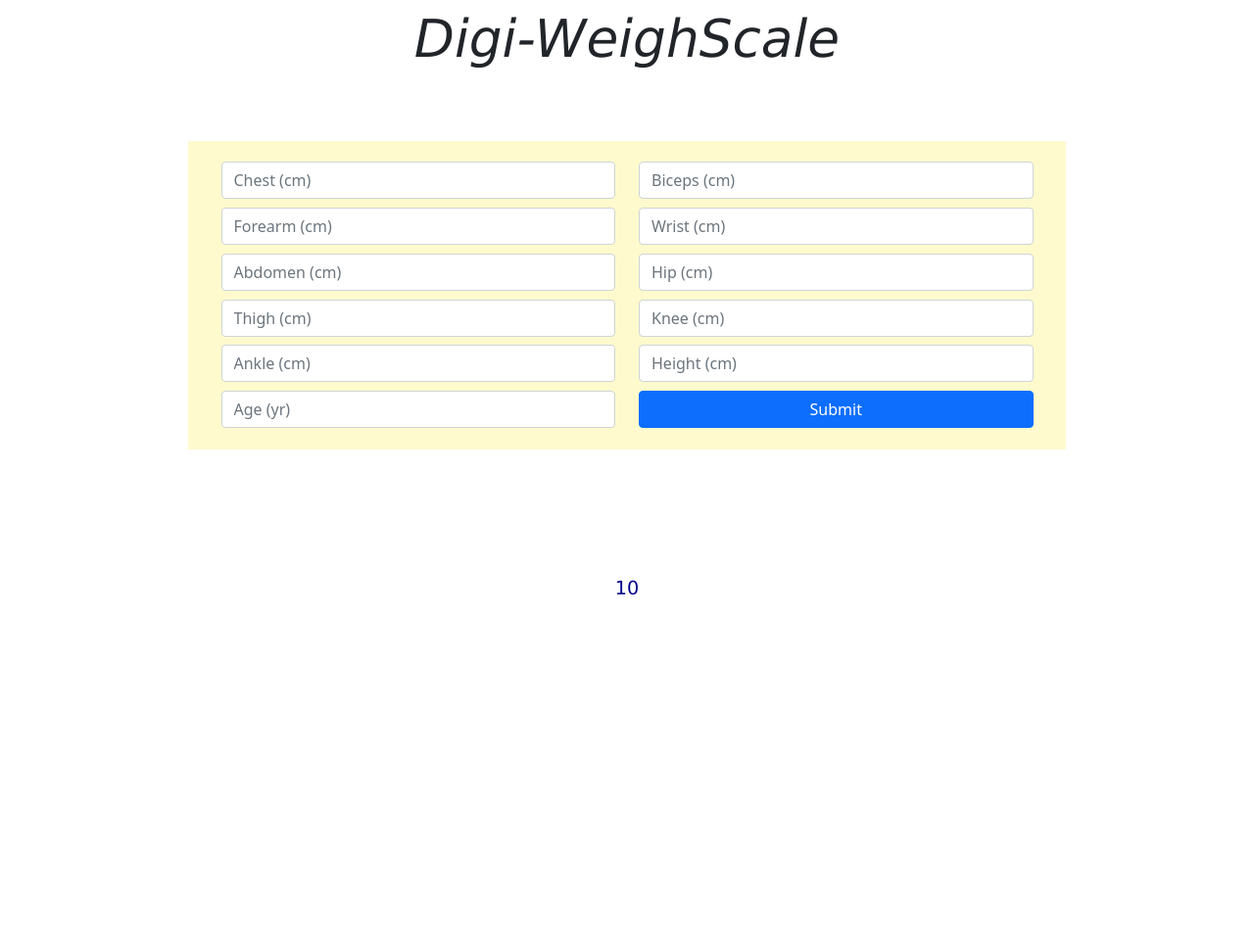
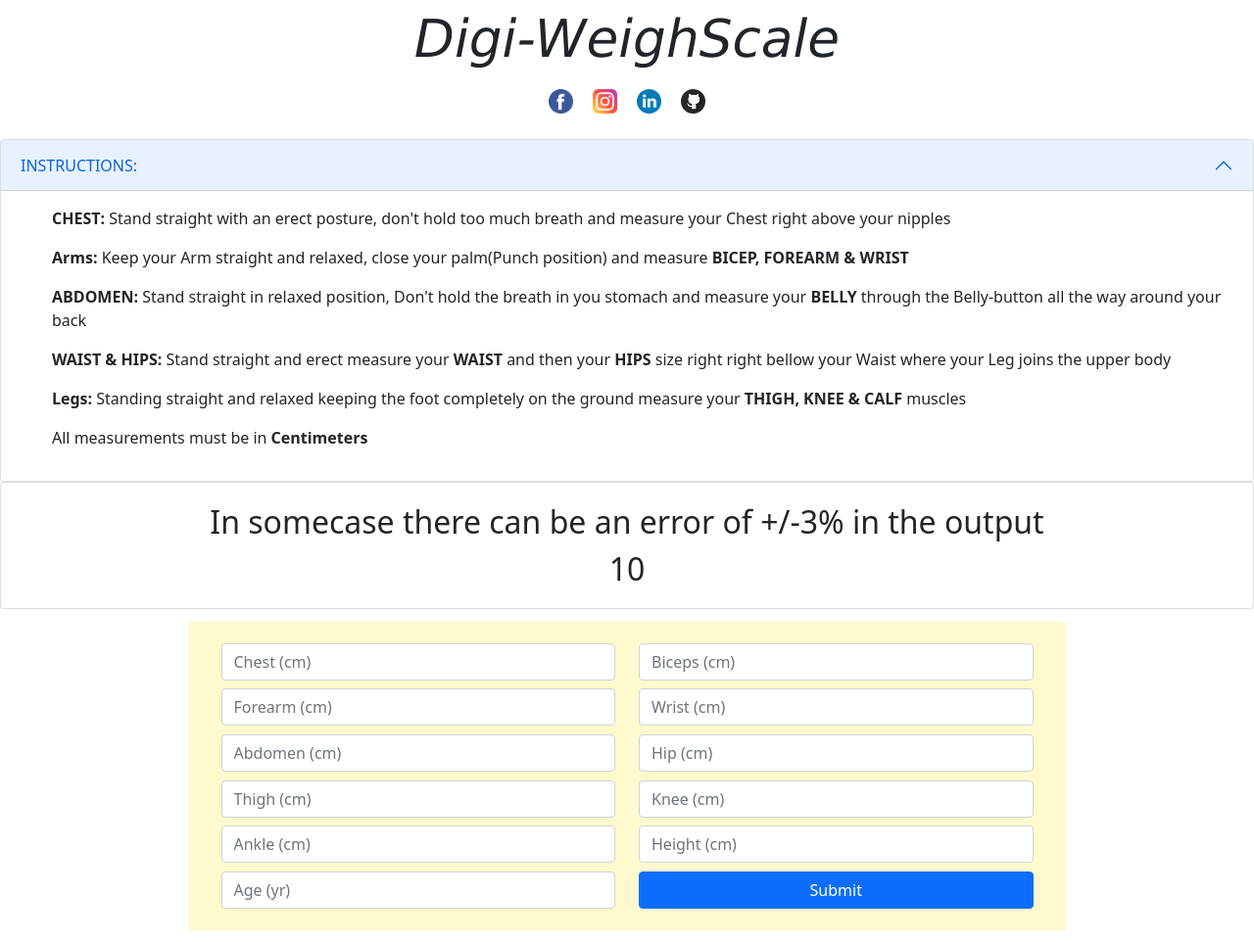
Before and after one commit to infoyashpanchal/Digi_WeighScale, a Django app: template Digi_WeighScale/Digi_App/templates/base.html in a window 1280 px wide. Shown: the whole page at 98% size. Before the commit the page ends 608 px from the top, so only its background shows below. Run offline with Django 3.2, Linux system fonts and the light colour scheme; the template is opened without the code that fills it: most values are stand-ins (such as "Sample title", 1, 10 or a date in 2020).

Commit message:
Instructions added

```diff
--- a/Digi_WeighScale/Digi_App/templates/base.html
+++ b/Digi_WeighScale/Digi_App/templates/base.html
@@ -1,4 +1,5 @@
 <!DOCTYPE html>
+{% load static %}
 <html lang="en">
 <head>
     <meta charset="UTF-8">
@@ -14,15 +15,31 @@
           font-style: italic;
         }
 
-        .answer {
-          font-size: larger;
-          font-weight: 200;
-          font-family: Verdana, Geneva, Tahoma, sans-serif;
-          color: darkblue;
+        .centerdiv{
+            display: flex;
+            justify-content: center;
+            align-items: baseline;
         }
+
+        img{
+            position: relative;
+        }
+
+        a{
+            text-align: center;
+            margin: 10px;
+        }
+        a img{
+            transition: all 0.2s linear;
+        }
+
+        a:hover img{
+            transform: scale(2);
+        }
+
         form {
-            margin-top: 5%;
-            margin-bottom: 10%;
+            margin-top: 1%;
+            margin-bottom: 1%;
             margin-left: 15%;
             margin-right: 15%;
             padding: 1%;
@@ -40,6 +57,55 @@
 </head>
 <body>
     <center class="heading"> Digi-WeighScale </center>
+    <p class="centerdiv">
+      <a href="https://www.facebook.com/info.yashpanchal/" target="_blank"><img src="{%static 'images/facebook.png'%}" alt="" width="25" height="25"> </a>
+      <a href="https://www.instagram.com/yashpanchal__/" target="_blank"><img src="{%static 'images/instagram.png'%}" alt="" width="25" height="25"></a>
+      <a href="https://www.linkedin.com/in/info-yashpanchal/" target="_blank"><img src="{%static 'images/linkedin.png'%}" alt="" width="25" height="25"></a>
+      <a href="https://github.com/infoyashpanchal" target="_blank"><img src="{%static 'images/github.png'%}" alt="" width="25" height="25"></a>
+    </p>
+
+<!--     InSTRUCTION    -->
+<div class="accordion" id="accordionExample">
+  <div class="accordion-item">
+    <h2 class="accordion-header" id="headingTwo">
+      <button class="accordion-button" type="button" data-bs-toggle="collapse" data-bs-target="#collapseTwo" aria-expanded="true" aria-controls="collapseTwo">
+        INSTRUCTIONS:
+      </button>
+    </h2>
+    <div id="collapseTwo" class="accordion-collapse collapse show" aria-labelledby="headingTwo" data-bs-parent="#accordionExample">
+      <div class="accordion-body">
+
+        <ol>
+          <strong>CHEST:</strong> Stand straight with an erect posture, don't hold too much breath and measure your Chest right above your nipples
+        </ol>
+        <ol>
+            <strong>Arms:</strong> Keep your Arm straight and relaxed, close your palm(Punch position) and measure <strong>BICEP, FOREARM & WRIST</strong>
+        </ol>
+        <ol>
+            <strong>ABDOMEN:</strong> Stand straight in relaxed position, Don't hold the breath in you stomach and measure your <strong>BELLY</strong> through the Belly-button all the way around your back
+        </ol>
+        <ol>
+            <strong>WAIST & HIPS:</strong> Stand straight and erect measure your <strong>WAIST</strong> and then your <strong>HIPS</strong> size right right bellow your Waist where your Leg joins the upper body
+        </ol>
+        <ol>
+            <strong>Legs:</strong> Standing straight and relaxed keeping the foot completely on the ground measure your <strong>THIGH, KNEE & CALF</strong> muscles
+        </ol>
+        <ol>
+            All measurements must be in <strong>Centimeters</strong>
+        </ol>
+      </div>
+    </div>
+  </div>
+</div>
+
+<div class="card">
+  <div class="card-body" style="font-size: 2pc;">
+    <center>In somecase there can be an error of +/-3% in the output</center>
+    <center>{{ weight }}</center>
+  </div>
+</div>
+
+<!--     FORM    -->
     <form method="POST">
     {% csrf_token %}
         <div class="row">
@@ -91,7 +157,6 @@
              </div>
           </div>
     </form>
-    <center class="answer" >{{ weight }}</center>
 
     <!-- JavaScript Bundle with Popper -->
     <script src="https://cdn.jsdelivr.net/npm/bootstrap@5.0.2/dist/js/bootstrap.bundle.min.js" integrity="sha384-MrcW6ZMFYlzcLA8Nl+NtUVF0sA7MsXsP1UyJoMp4YLEuNSfAP+JcXn/tWtIaxVXM" crossorigin="anonymous"></script>
--- a/Digi_WeighScale/Digi_WeighScale/settings.py
+++ b/Digi_WeighScale/Digi_WeighScale/settings.py
@@ -11,6 +11,7 @@ https://docs.djangoproject.com/en/3.2/ref/settings/
 """
 
 from pathlib import Path
+import os
 
 # Build paths inside the project like this: BASE_DIR / 'subdir'.
 BASE_DIR = Path(__file__).resolve().parent.parent
@@ -119,6 +120,9 @@ USE_TZ = True
 # https://docs.djangoproject.com/en/3.2/howto/static-files/
 
 STATIC_URL = '/static/'
+STATICFILES_DIRS=[
+    os.path.join(BASE_DIR,'static')
+]
 
 # Default primary key field type
 # https://docs.djangoproject.com/en/3.2/ref/settings/#default-auto-field
```
Also changed, not shown: requirements.txt (+0 -54 lines), Digi_WeighScale/static/images/2365.png (added), Digi_WeighScale/static/images/facebook.png (added), Digi_WeighScale/static/images/github.png (added), Digi_WeighScale/static/images/instagram.png (added), Digi_WeighScale/static/images/linkedin.png (added).
